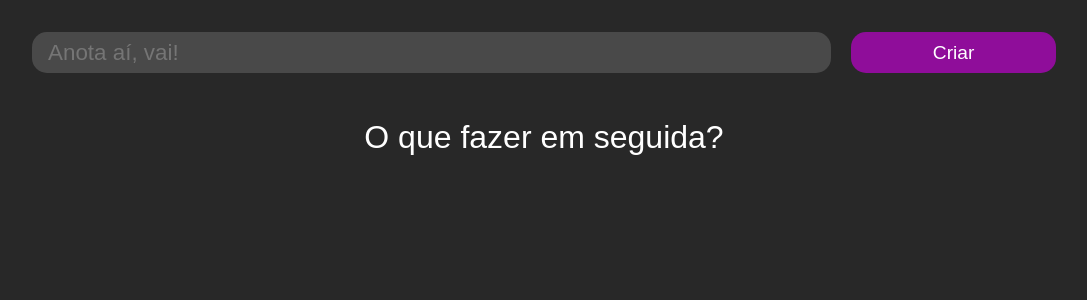
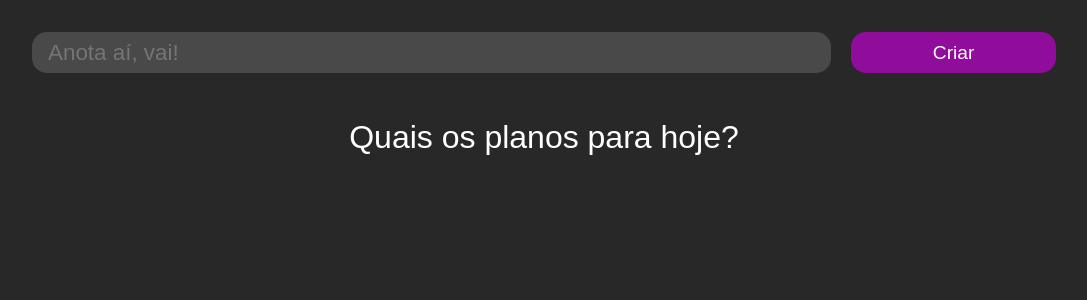
Before and after one commit to WindsorLoss/todo-app, a React (Create React App) app: page / in a window 1280 px wide. Shown: the top 300 px of the page, without its empty margins (96-1183 px from the left). Built offline with nearby package versions, Linux system fonts and the light colour scheme.

Commit message:
feat: the title changes when a todo is created

```diff
--- a/src/components/TodoApp/index.js
+++ b/src/components/TodoApp/index.js
@@ -55,7 +55,11 @@
                 value={newTodo}
             />
 
-            <h1>O que fazer em seguida?</h1>
+            {
+                todos.length > 0
+                ? <h1>O que fazer em seguida?</h1>
+                : <h1>Quais os planos para hoje?</h1>
+            }
 
             {
                 todos.map((todo) => {
```
